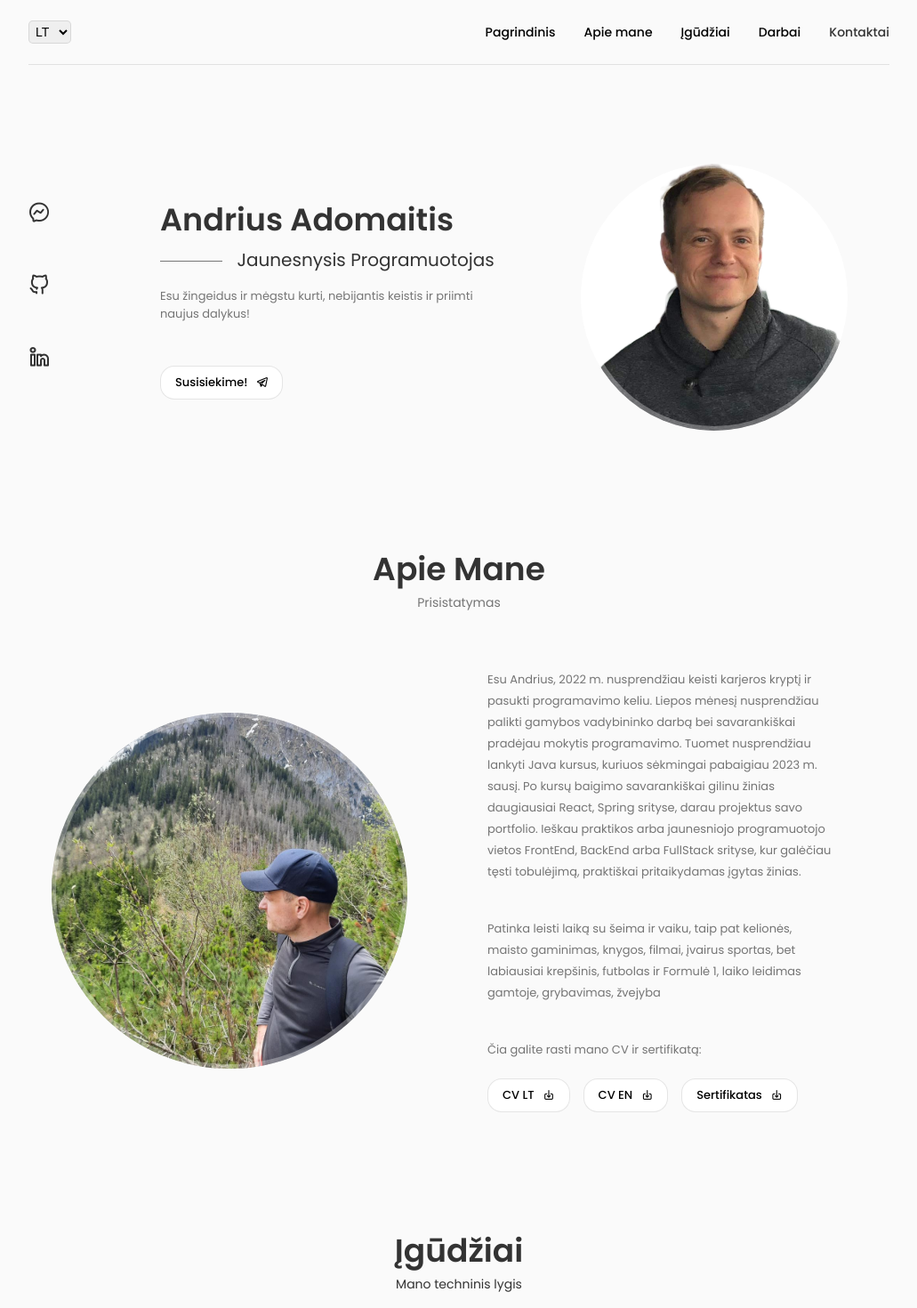
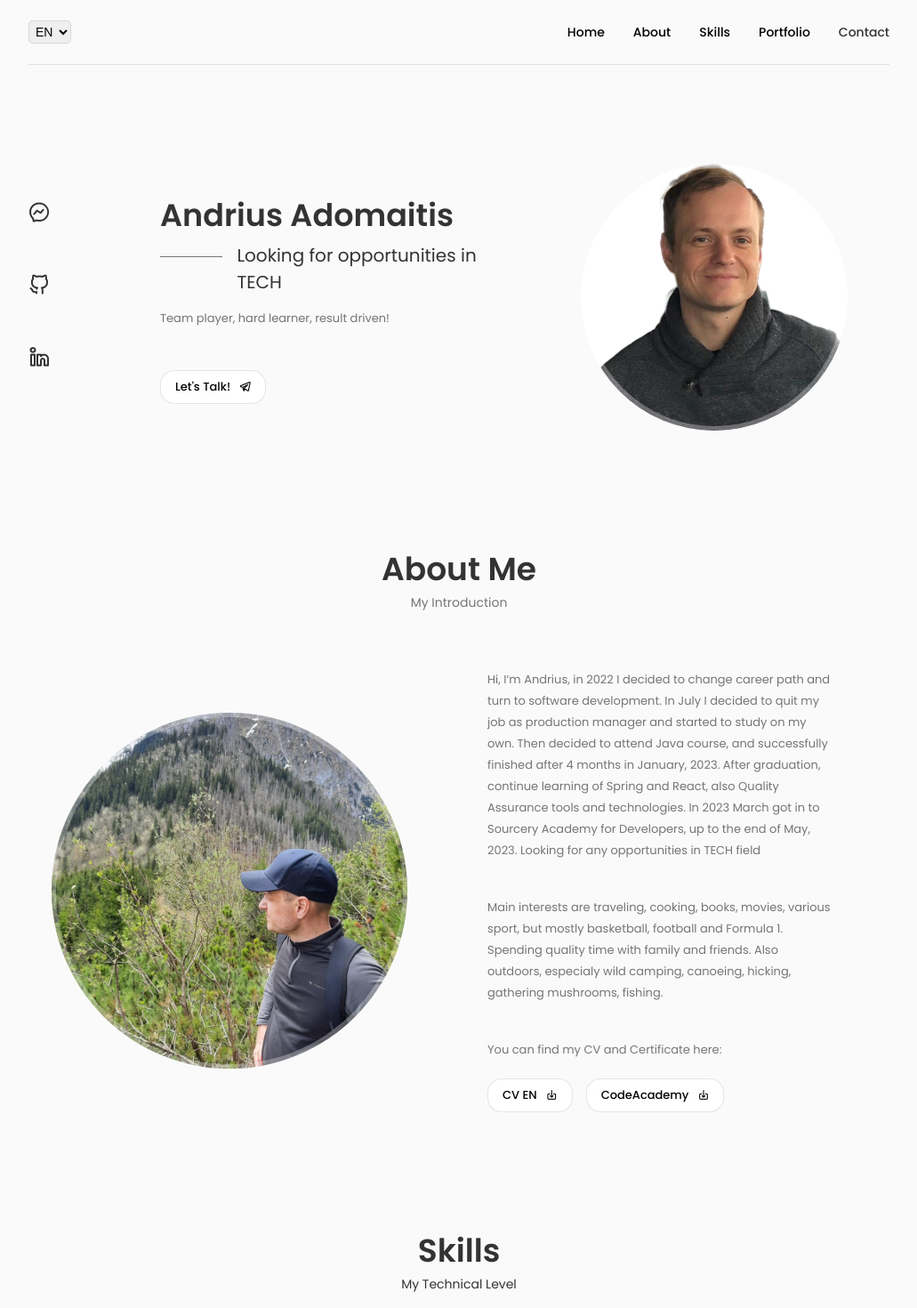
Before and after one commit to esuandrius/portfolio, a React (Create React App) app: page / in a window 1280 px wide. Shown: the top 1470 px of the page at 89% size, without its empty margins (124-1155 px from the left). Built offline with nearby package versions, Linux system fonts and the light colour scheme.

Commit message:
changed About Section, removed LT CV, changed EN C

```diff
--- a/src/components/about/About.jsx
+++ b/src/components/about/About.jsx
@@ -24,7 +24,7 @@ const About = () => {
           <span className="about__description">{t("cv-and-certificate")}</span>
           <br />
           <br />
-          <a
+          {/* <a
             download="Andrius Adomaitis CV LT"
             href={CVLT}
             className="button button--flex button-cv"
@@ -32,7 +32,7 @@ const About = () => {
           >
             CV LT
             <i style={{ marginLeft: 10 }} class="uil uil-download-alt"></i>
-          </a>
+          </a> */}
           <a
             download="Andrius Adomaitis CV EN"
             href={CVEN}
--- a/src/i18n.js
+++ b/src/i18n.js
@@ -17,7 +17,7 @@ i18n
       },
     },
     fallbackLng: "en",
-    lng: "lt", // default language
+    lng: "en", // default language
     debug: true,
     ns: ["translations"],
     defaultNS: "translations",
--- a/src/languageSwitcher.js
+++ b/src/languageSwitcher.js
@@ -15,8 +15,8 @@ const LanguageSwitcher = () => {
       <nav className="">
         <span className="">
           <select className="language-select" onClick={changeLanguage}>
+            <option value="en">EN</option>
             <option value="lt">LT</option>
-            <option value="en">EN</option>
           </select>
         </span>
       </nav>
--- a/src/locales/en/translation.json
+++ b/src/locales/en/translation.json
@@ -4,17 +4,17 @@
   "skills": "Skills",
   "portfolio": "Portfolio",
   "contact": "Contact",
-  "junior-software-developer": "Junior Software Developer",
-  "home-description": "I'm passionate about learning and making things happen!",
+  "junior-software-developer": "Looking for opportunities in TECH",
+  "home-description": "Team player, hard learner, result driven!",
   "lets-talk": "Let's Talk!",
   "about-me": "About Me",
   "my-introduction": "My Introduction",
-  "about-description-p1": "Hi, I’m Andrius, in 2022 I decided to change career path and turn to software development. In July I decided to quit my job as production manager and started to study on my own. Then decided to attend Java course, and successfully finished after 4 months in January, 2023. After graduation, continue learning of Spring and React, building my own portfolio. Looking for intern or junior software developer position in FrontEnd, BackEnd or FullStack, where I can continue learning, and adapting gained knowledge to practise.",
-  "about-description-p2": "Main interests are traveling, cooking, books, movies, various sport, but mostly basketball, football and Formula 1. Spending time outdoors, gathering mushrooms, fishing. Spend quality time with family and kid.",
+  "about-description-p1": "Hi, I’m Andrius, in 2022 I decided to change career path and turn to software development. In July I decided to quit my job as production manager and started to study on my own. Then decided to attend Java course, and successfully finished after 4 months in January, 2023. After graduation, continue learning of Spring and React, also Quality Assurance tools and technologies. In 2023 March got in to Sourcery Academy for Developers, up to the end of May, 2023. Looking for any opportunities in TECH field",
+  "about-description-p2": "Main interests are traveling, cooking, books, movies, various sport, but mostly basketball, football and Formula 1. Spending quality time with family and friends. Also outdoors, especialy wild camping, canoeing, hicking, gathering mushrooms, fishing. ",
   "cv-and-certificate": "You can find my CV and Certificate here:",
   "CV-LT": "CV in lithuanian",
   "CV-EN": "CV in english",
-  "certificate": "Certificate",
+  "certificate": "CodeAcademy",
   "java-certificate": "Java course certificate",
   "my-technical-level": "My Technical Level",
   "frontend": "FrontEnd",
--- a/src/locales/lt/translation.json
+++ b/src/locales/lt/translation.json
@@ -4,17 +4,17 @@
   "skills": "Įgūdžiai",
   "portfolio": "Darbai",
   "contact": "Kontaktai",
-  "junior-software-developer": "Jaunesnysis Programuotojas",
-  "home-description": "Esu žingeidus ir mėgstu kurti, nebijantis keistis ir priimti naujus dalykus!",
+  "junior-software-developer": "Ieškau galimybių TECH srityje",
+  "home-description": "Komandos žaidėjas, pasiruošęs daug mokytis, orentuotas į rezultatą!",
   "lets-talk": "Susisiekime!",
   "about-me": "Apie Mane",
   "my-introduction": "Prisistatymas",
-  "about-description-p1": "Esu Andrius, 2022 m. nusprendžiau keisti karjeros kryptį ir pasukti programavimo keliu. Liepos mėnesį nusprendžiau palikti gamybos vadybininko darbą bei savarankiškai pradėjau mokytis programavimo. Tuomet nusprendžiau lankyti Java kursus, kuriuos sėkmingai pabaigiau 2023 m. sausį. Po kursų baigimo savarankiškai gilinu žinias daugiausiai React, Spring srityse, darau projektus savo portfolio. Ieškau praktikos arba jaunesniojo programuotojo vietos FrontEnd, BackEnd arba FullStack srityse, kur galėčiau tęsti tobulėjimą, praktiškai pritaikydamas įgytas žinias.",
-  "about-description-p2": "Patinka leisti laiką su šeima ir vaiku, taip pat kelionės, maisto gaminimas, knygos, filmai, įvairus sportas, bet labiausiai krepšinis, futbolas ir Formulė 1, laiko leidimas gamtoje, grybavimas, žvejyba",
+  "about-description-p1": "Esu Andrius, 2022 m. nusprendžiau keisti karjeros kryptį ir pasukti programavimo keliu. Liepos mėnesį nusprendžiau palikti gamybos vadybininko darbą bei savarankiškai pradėjau mokytis programavimo. Tuomet nusprendžiau lankyti Java kursus, kuriuos sėkmingai pabaigiau 2023 m. sausį. Po kursų baigimo savarankiškai gilinu žinias daugiausiai React, Spring srityse, taip pat domiuosi testavimo įrankiais ir metodologijomis. 2023 kovo mėn., buvau atrinktas į Sourcery Academy for Developers, mokymai baigsis gegužės mėn. Ieškau bet kokių darbo galimybių TECH srityje",
+  "about-description-p2": "Patinka leisti laiką su šeima ir vaiku, taip pat kelionės, maisto gaminimas, knygos, filmai, įvairus sportas, bet labiausiai krepšinis, futbolas ir Formulė 1. Laiko leidimas gamtoje, ypač turistavimas, plaukimas baidarėmis, grybavimas, žvejyba",
   "cv-and-certificate": "Čia galite rasti mano CV ir sertifikatą:",
   "CV-LT": "CV lietuviškas",
   "CV-EN": "CV angliškas",
-  "certificate": "Sertifikatas",
+  "certificate": "CodeAcademy",
   "java-certificate": "Java kursų sertifikatas",
   "my-technical-level": "Mano techninis lygis",
   "frontend": "Frontend",
```
Also changed, not shown: 1 other file (tests, documents, lock files or other folders).
